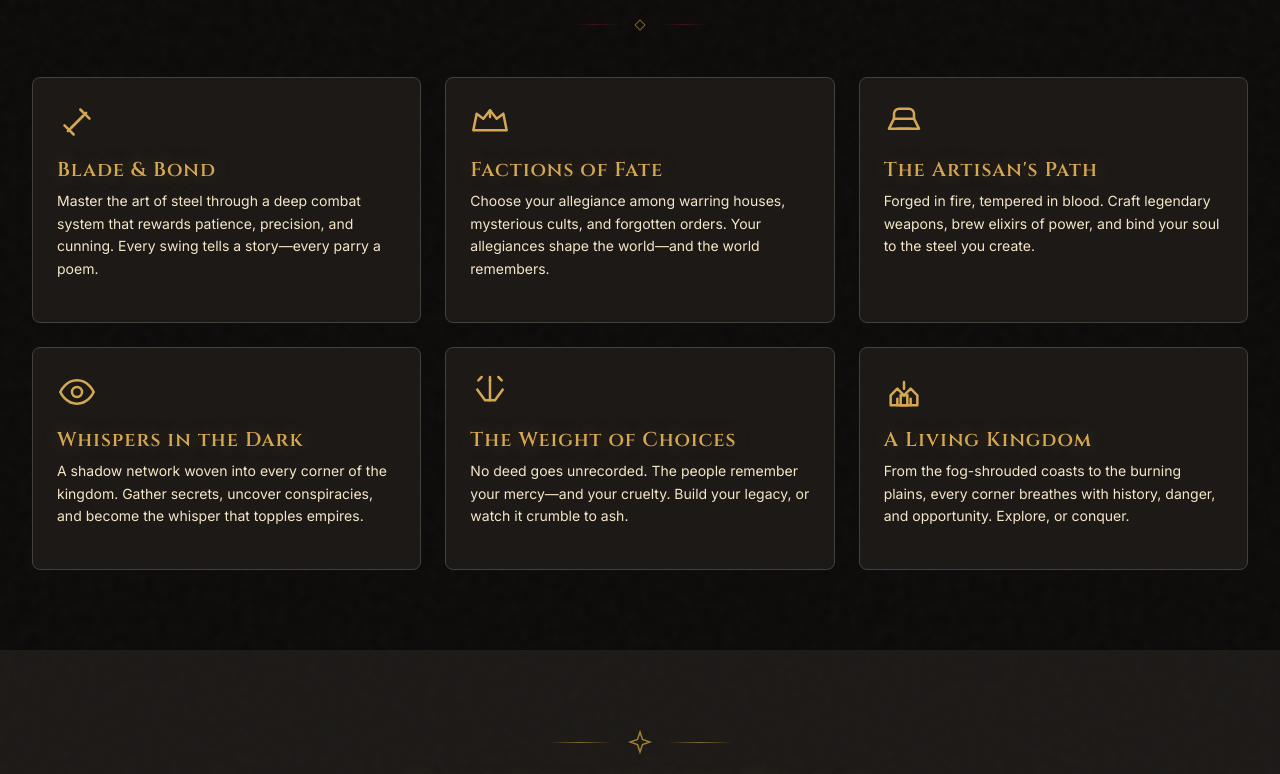
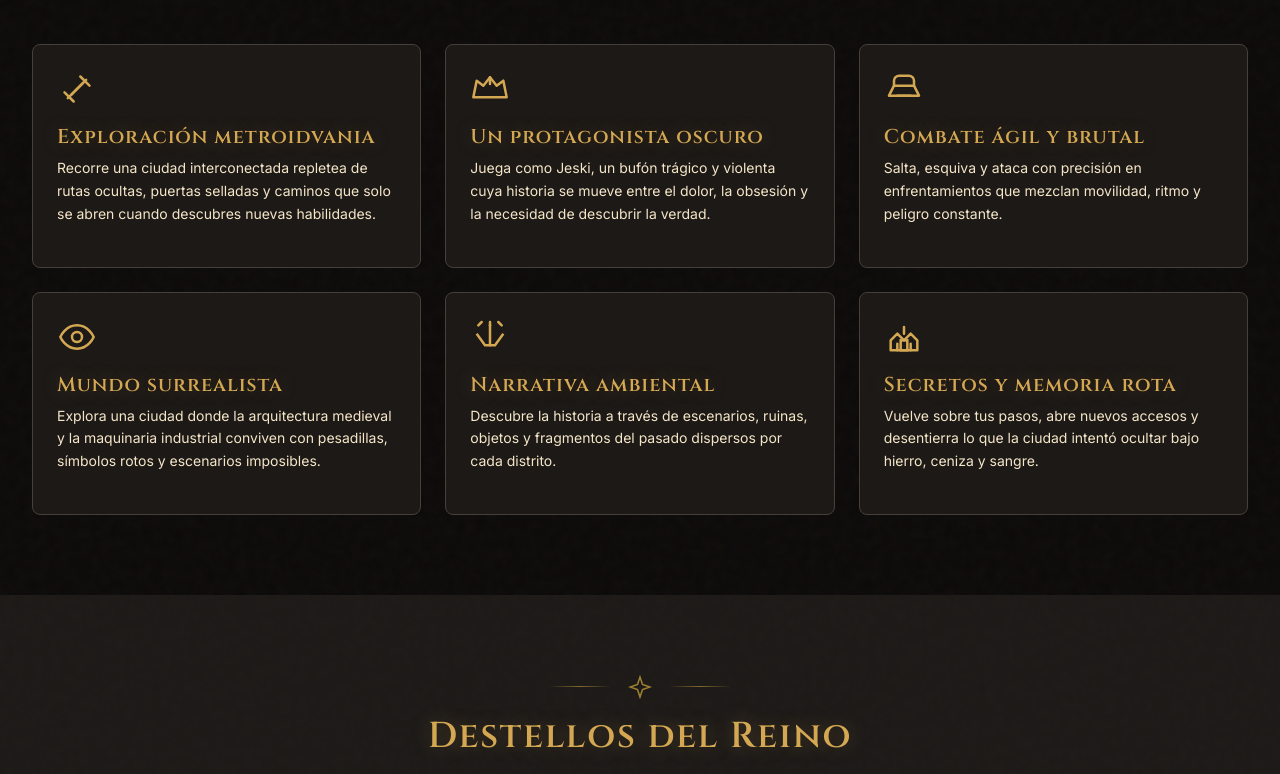
Before and after one commit to Zero-079/jeskis, a React (Vite) app: page / in a window 1280 px wide. Shown: the part 2012-2786 px from the top of the page. Built offline with nearby package versions, Linux system fonts and the light colour scheme.

Commit message:
Traducir toda la página al español

```diff
--- a/index.html
+++ b/index.html
@@ -1,12 +1,12 @@
 <!doctype html>
-<html lang="en">
+<html lang="es">
   <head>
     <meta charset="UTF-8" />
     <link rel="icon" type="image/svg+xml" href="/favicon.svg" />
     <meta name="viewport" content="width=device-width, initial-scale=1.0" />
-    <meta name="description" content="Jeskis - A medieval action RPG where shadows whisper and steel sings. Forge your legend in a crumbling kingdom." />
+    <meta name="description" content="Jeskis - Un metroidvania oscuro y surreal ambientado en una ciudad industrial decadente. Forja tu leyenda." />
     <meta name="theme-color" content="#0c0a09" />
-    <title>Jeskis | A Tale of Shadows & Steel</title>
+    <title>Jeskis | Un relato de sombras y acero</title>
     <!-- Google Fonts - Cinzel (medieval heading font) + Inter (body) -->
     <link rel="preconnect" href="https://fonts.googleapis.com" />
     <link rel="preconnect" href="https://fonts.gstatic.com" crossorigin />
--- a/src/components/layout/Footer.tsx
+++ b/src/components/layout/Footer.tsx
@@ -20,7 +20,7 @@ const SOCIAL_ICONS: Record<string, string> = {
 export function Footer({
   socialLinks,
   gameTitle = 'Jeskis',
-  tagline = 'A Tale of Shadows & Steel',
+  tagline = 'Un relato de sombras y acero',
 }: FooterProps) {
   const currentYear = new Date().getFullYear();
 
@@ -84,10 +84,10 @@ export function Footer({
           {/* Copyright */}
           <div className="text-center md:text-right">
             <p className="text-stone-500 text-xs">
-              © {currentYear} {gameTitle}. All rights reserved.
+              © {currentYear} {gameTitle}. Todos los derechos reservados.
             </p>
             <p className="text-stone-600 text-xs mt-1">
-              Crafted with steel and shadow.
+              Forjado con acero y sombras.
             </p>
           </div>
         </div>
--- a/src/components/layout/Navbar.tsx
+++ b/src/components/layout/Navbar.tsx
@@ -82,7 +82,7 @@ export function Navbar({ navItems }: NavbarProps) {
             type="button"
             className="md:hidden flex flex-col justify-center items-center w-10 h-10 gap-1.5"
             onClick={() => setIsMobileMenuOpen(!isMobileMenuOpen)}
-            aria-label={isMobileMenuOpen ? 'Close menu' : 'Open menu'}
+            aria-label={isMobileMenuOpen ? 'Cerrar menú' : 'Abrir menú'}
             aria-expanded={isMobileMenuOpen}
           >
             <span
--- a/src/components/sections/CTA.tsx
+++ b/src/components/sections/CTA.tsx
@@ -112,7 +112,7 @@ const CTA = () => {
                 target="_blank"
                 rel="noopener noreferrer"
                 className="group flex items-center justify-center w-12 h-12 rounded-full border border-stone-600 hover:border-gold-500/50 bg-stone-900/50 hover:bg-stone-800/50 transition-all duration-300 hover:shadow-[0_0_20px_rgba(212,168,83,0.2)]"
-                aria-label={`Visit our ${social.platform} page`}
+                aria-label={`Visita nuestra página de ${social.platform}`}
               >
                 {/* Social icons - medieval styled shields/symbols */}
                 {social.platform === 'bluesky' && (
--- a/src/components/sections/Gallery.tsx
+++ b/src/components/sections/Gallery.tsx
@@ -122,8 +122,8 @@ export function Gallery() {
 
       <Container className="relative">
         <SectionTitle
-          title="Glimpses of the Realm"
-          subtitle="Witness the shadows and steel that await your arrival"
+          title="Destellos del Reino"
+          subtitle="Contempla las sombras y el acero que esperan tu llegada"
         />
 
         {/* Gallery grid */}
--- a/src/components/sections/Team.tsx
+++ b/src/components/sections/Team.tsx
@@ -21,8 +21,8 @@ const Team = () => {
 
       <Container>
         <SectionTitle
-          title="The Order of Jeskis"
-          subtitle="Meet the guild forging your legend"
+          title="La Orden de Jeskis"
+          subtitle="Conoce a la hermandad que forja tu leyenda"
         />
 
         {/* Team Grid */}
--- a/src/data/gameData.ts
+++ b/src/data/gameData.ts
@@ -1,76 +1,178 @@
 import type { GameData } from '../types';
 
 export const gameData: GameData = {
-  hero: {
+hero: {
     title: 'Jeskis',
-    subtitle: 'A Tale of Shadows & Steel',
-    tagline: 'Forge your legend in a crumbling kingdom where every choice echoes through eternity.',
-    ctaText: 'Enter the Realm',
+    subtitle: 'Un mundo oscuro entre humo, hierro y risas rotas',
+    tagline: 'Adéntrate en una ciudad surrealista de la era industrial y recorre sus ruinas con un bufón trágico que nunca debió sobrevivir',
+    ctaText: 'Entrar al Reino',
     ctaHref: '#about',
   },
 
   about: {
-    title: 'The Kingdom Awaits',
+    title: 'Una ciudad que crea monstruos',
     description:
-      'In the twilight age of the Fifth Era, the once-great Kingdom of Valdris lies in ruin. ' +
-      'The Iron Throne sits empty, watched over by the hollow eyes of dead kings. ' +
-      'Now, from the shadows of forgotten taverns and the torch-lit halls of exiled lords, ' +
-      'a new power rises—will you be the one to reclaim the throne, or let the darkness consume all?',
+      'Jeski no es un héroe, y la ciudad que recorre tampoco busca redención. ' +
+      'Alguna vez fue parte de su espectáculo; ahora regresa transformado por la pérdida, la furia y una oscuridad que ya no puede ocultar. ',
     lore:
-      'Centuries before the fall, the Jeskis—warriors bound by ancient blood oaths—were ' +
-      'the kingdom\'s first defenders. Their rituals forbidden, their names erased from history. ' +
-      'But the old stones remember, and the blood remembers too. The time of the Jeskis has come again.',
+      'Ambientado en una ciudad decadente donde fábricas humeantes, torres medievales y callejones enfermos conviven bajo un mismo cielo de ceniza,'
+      + 'Jeskis es un metroidvania oscuro y surreal sobre duelo, violencia y memoria rota. Cada distrito, cada puerta sellada y cada atajo olvidado'
+      + 'acerca a Jeski a la verdad detrás de la tragedia que lo convirtió en algo más temido que humano.',
   },
 
   features: [
     {
-      id: 'combat',
+      id: 'exploration',
       icon: 'sword',
-      title: 'Blade & Bond',
+      title: 'Exploración metroidvania',
       description:
-        'Master the art of steel through a deep combat system that rewards patience, precision, and cunning. ' +
-        'Every swing tells a story—every parry a poem.',
+        'Recorre una ciudad interconectada repletea de rutas ocultas, puertas selladas y ' +
+        'caminos que solo se abren cuando descubres nuevas habilidades.',
     },
     {
-      id: 'factions',
+      id: 'prota',
       icon: 'crown',
-      title: 'Factions of Fate',
+      title: 'Un protagonista oscuro',
       description:
-        'Choose your allegiance among warring houses, mysterious cults, and forgotten orders. ' +
-        'Your allegiances shape the world—and the world remembers.',
+        'Juega como Jeski, un bufón trágico y violenta cuya historia se mueve entre el dolor, ' +
+        'la obsesión y la necesidad de descubrir la verdad.',
     },
     {
-      id: 'crafting',
+      id: 'combat',
       icon: 'anvil',
-      title: 'The Artisan\'s Path',
+      title: 'Combate ágil y brutal',
       description:
-        'Forged in fire, tempered in blood. Craft legendary weapons, brew elixirs of power, ' +
-        'and bind your soul to the steel you create.',
-    },
-    {
-      id: 'shadows',
-      icon: 'eye',
-      title: 'Whispers in the Dark',
-      description:
-        'A shadow network woven into every corner of the kingdom. Gather secrets, ' +
-        'uncover conspiracies, and become the whisper that topples empires.',
-    },
-    {
-      id: 'consequences',
-      icon: 'scale',
-      title: 'The Weight of Choices',
-      description:
-        'No deed goes unrecorded. The people remember your mercy—and your cruelty. ' +
-        'Build your legacy, or watch it crumble to ash.',
+        'Salta, esquiva y ataca con precisión en enfrentamientos que mezclan movilidad, ritmo y peligro constante.',
     },
     {
       id: 'world',
+      icon: 'eye',
+      title: 'Mundo surrealista',
+      description:
+        'Explora una ciudad donde la arquitectura medieval y la maquinaria industrial conviven con pesadillas, ' +
+        'símbolos rotos y escenarios imposibles.',
+    },
+    {
+      id: 'envioroment',
+      icon: 'scale',
+      title: 'Narrativa ambiental',
+      description:
+        'Descubre la historia a través de escenarios, ruinas, objetos y fragmentos del pasado dispersos por cada distrito.',
+    },
+    {
+      id: 'secrets',
       icon: 'castle',
-      title: 'A Living Kingdom',
+      title: 'Secretos y memoria rota',
       description:
-        'From the fog-shrouded coasts to the burning plains, every corner breathes with ' +
-        'history, danger, and opportunity. Explore, or conquer.',
+        'Vuelve sobre tus pasos, abre nuevos accesos y desentierra lo que la ciudad intentó ocultar bajo hierro, ceniza y sangre.',
     },
+  ],
+
+  screenshots: [
+    {
+      id: 'screenshot-1',
+      src: 'https://images.unsplash.com/photo-1518709268805-4e9042af9f23?w=800&h=450&fit=crop',
+      alt: 'Ruinas del Castillo Blackmere al atardecer',
+      caption: 'Las Ruinas de Blackmere',
+    },
+    {
+      id: 'screenshot-2',
+      src: 'https://images.unsplash.com/photo-1533105079780-92b9be482077?w=800&h=450&fit=crop',
+      alt: 'Armadura y armas medievales',
+      caption: 'La Armería de los Reyes Caídos',
+    },
+    {
+      id: 'screenshot-3',
+      src: 'https://images.unsplash.com/photo-1505576399279-565b52d4ac71?w=800&h=450&fit=crop',
+      alt: 'Camino forestado neblinoso',
+      caption: 'Los Bosques Susurrantes',
+    },
+    {
+      id: 'screenshot-4',
+      src: 'https://images.unsplash.com/photo-1514539079130-25950c84af65?w=800&h=450&fit=crop',
+      alt: 'Sala del trono medieval',
+      caption: 'El Trono Vacío',
+    },
+    {
+      id: 'screenshot-5',
+      src: 'https://images.unsplash.com/photo-1464822759023-fed622ff2c3b?w=800&h=450&fit=crop',
+      alt: 'Fortaleza montana al amanecer',
+      caption: 'El Nido del Águila',
+    },
+    {
+      id: 'screenshot-6',
+      src: 'https://images.unsplash.com/photo-1519681393784-d120267933ba?w=800&h=450&fit=crop',
+      alt: 'Campo de batalla nevado',
+      caption: 'Los Campos Helados',
+    },
+  ],
+
+  team: [
+    {
+      id: 'team-1',
+      name: 'El Arquitecto',
+      role: 'Director del Juego',
+      description: 'Arquitecto de mundos, tejedor de destinos.',
+      avatarUrl: 'https://api.dicebear.com/7.x/initials/svg?seed=Architect&backgroundColor=722f37&textColor=f5e6c8',
+    },
+    {
+      id: 'team-2',
+      name: 'El Artesano',
+      role: 'Director de Diseño',
+      description: 'Forjando mecánica desde el caos.',
+      avatarUrl: 'https://api.dicebear.com/7.x/initials/svg?seed=Artisan&backgroundColor=722f37&textColor=f5e6c8',
+    },
+    {
+      id: 'team-3',
+      name: 'El Cronista',
+      role: 'Director Narrativo',
+      description: 'Guardián de historias por contar.',
+      avatarUrl: 'https://api.dicebear.com/7.x/initials/svg?seed=Chronicler&backgroundColor=722f37&textColor=f5e6c8',
+    },
+    {
+      id: 'team-4',
+      name: 'El Herrero',
+      role: 'Director Técnico',
+      description: 'Golpeando código con precisión.',
+      avatarUrl: 'https://api.dicebear.com/7.x/initials/svg?seed=Smith&backgroundColor=722f37&textColor=f5e6c8',
+    },
+    {
+      id: 'team-5',
+      name: 'El Bardo',
+      role: 'Director de Arte',
+      description: 'Pintando relatos en sombra y luz.',
+      avatarUrl: 'https://api.dicebear.com/7.x/initials/svg?seed=Bard&backgroundColor=722f37&textColor=f5e6c8',
+    },
+    {
+      id: 'team-6',
+      name: 'El Alquimista',
+      role: 'Diseño de Sonido',
+      description: 'Destilando sonidos desde el vacío.',
+      avatarUrl: 'https://api.dicebear.com/7.x/initials/svg?seed=Alchemist&backgroundColor=722f37&textColor=f5e6c8',
+    },
+  ],
+
+  cta: {
+    headline: 'Tu Leyenda Comienza Ahora',
+    subheadline:
+      'Únete a la hermandad de los primeros Jeskis. Séamong los primeros en reclamar tu trono.',
+    buttonText: 'Unirse a la Orden',
+    buttonHref: '#',
+  },
+
+  nav: [
+    { label: 'Historia', href: '#about' },
+    { label: 'Características', href: '#features' },
+    { label: 'Galería', href: '#gallery' },
+    { label: 'La Orden', href: '#team' },
+    { label: 'Únete', href: '#cta' },
+  ],
+
+  socials: [
+    { platform: 'bluesky', url: 'https://bsky.app/profile/jeskis.game', iconId: 'bluesky' },
+    { platform: 'discord', url: 'https://discord.gg/jeskis', iconId: 'discord' },
+    { platform: 'github', url: 'https://github.com/jeskis', iconId: 'github' },
+    { platform: 'x', url: 'https://x.com/jeskisgame', iconId: 'x' },
   ],
 
   screenshots: [
```
Also changed, not shown: 1 other file (tests, documents, lock files or other folders).
